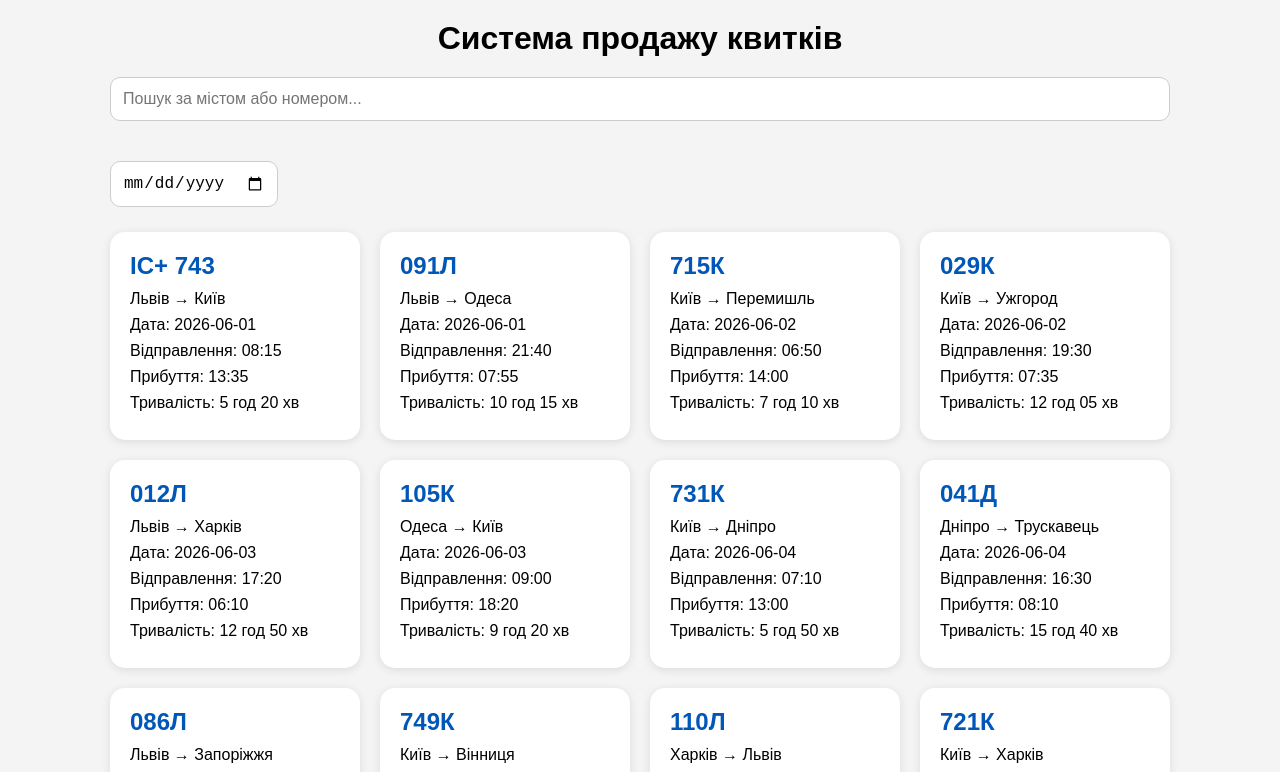
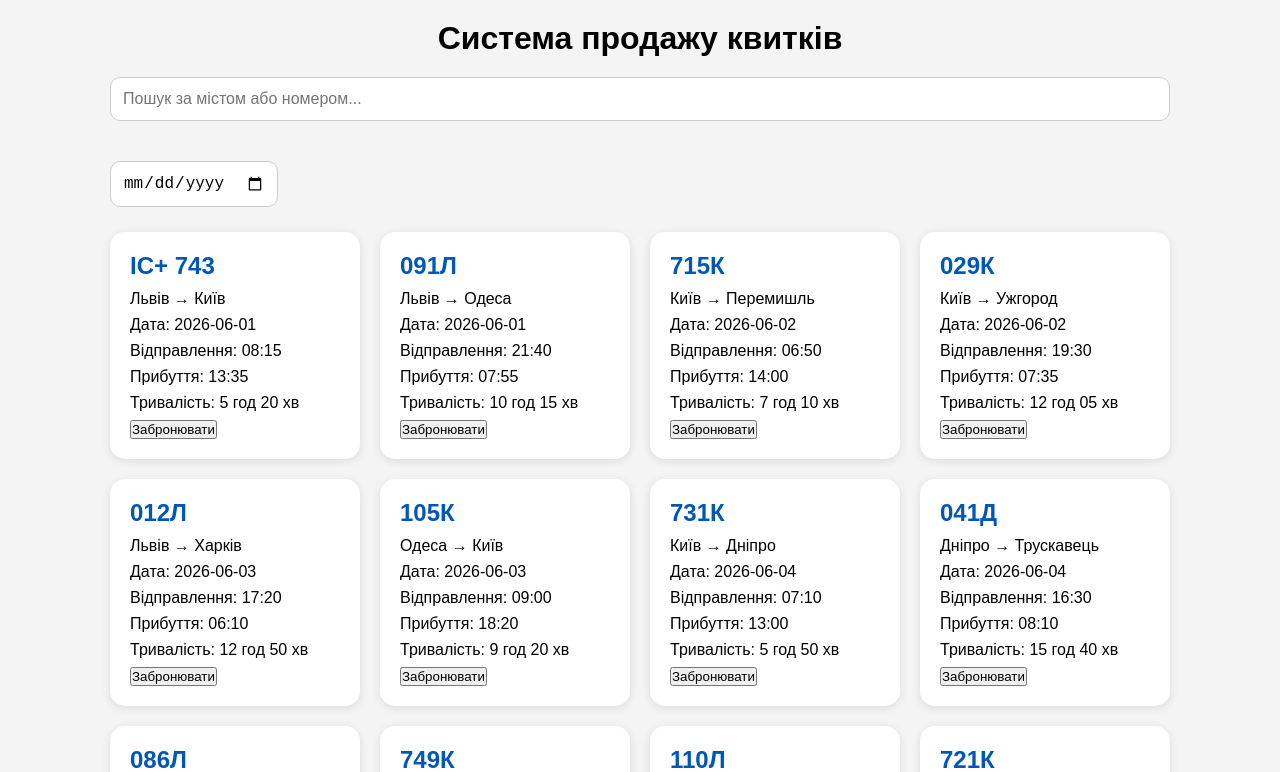
Before and after one commit to Elementary737/WEB-project-train-ticket-booking-system, a React (Vite) app: page / in a window 1280 px wide. Shown: the top 772 px of the page. Built offline with nearby package versions, Linux system fonts and the light colour scheme.

Commit message:
Додавання переходу до сторінки бронювання

```diff
--- a/src/components/TrainCard.jsx
+++ b/src/components/TrainCard.jsx
@@ -1,3 +1,5 @@
+import { Link } from 'react-router-dom'
+
 function TrainCard({ train }) {
   return (
     <div className="train-card">
@@ -14,6 +16,12 @@
       <p>Прибуття: {train.arrival}</p>
 
       <p>Тривалість: {train.duration}</p>
+
+      <Link to={`/booking/${train.id}`}>
+        <button className="book-button">
+          Забронювати
+        </button>
+      </Link>
     </div>
   )
 }
```
